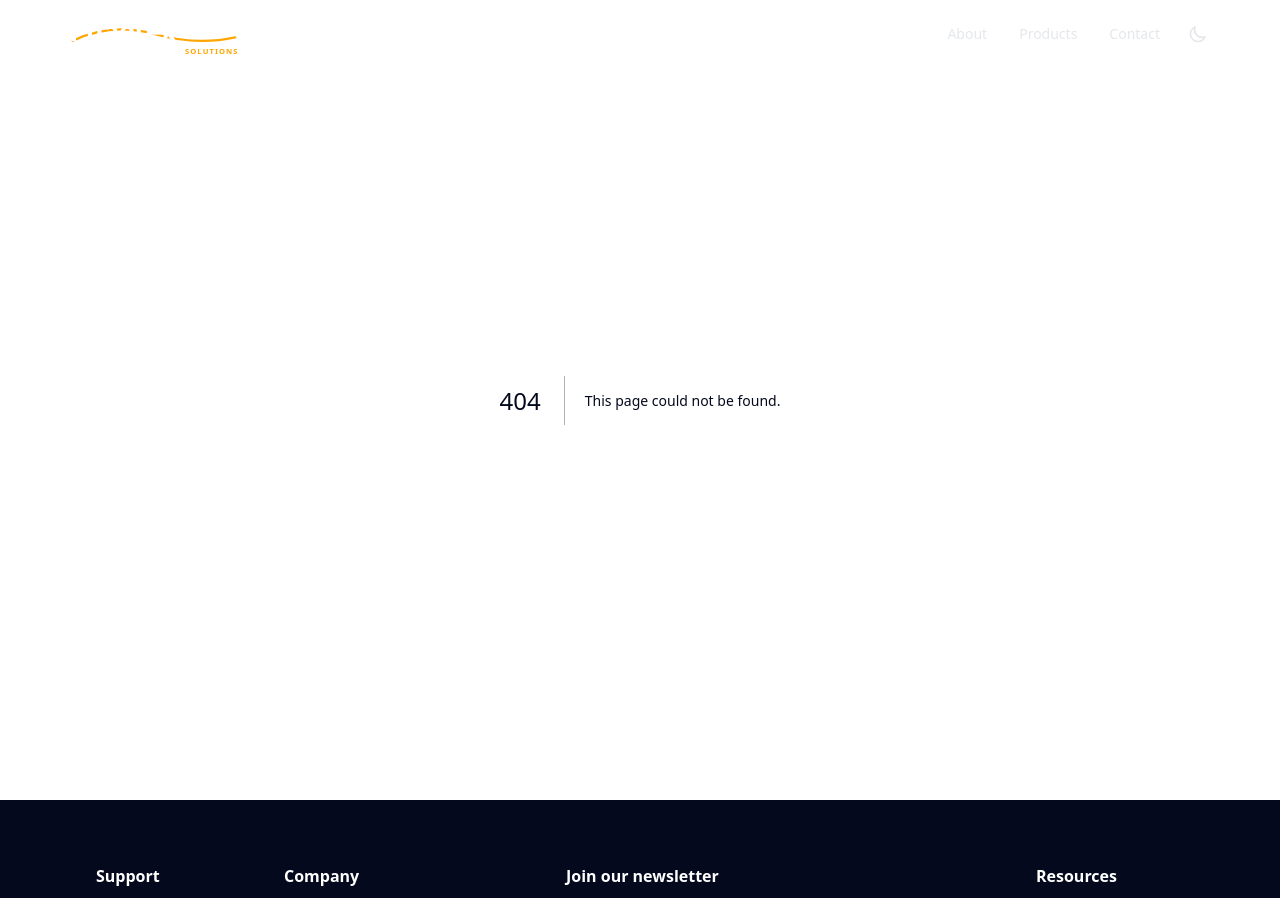
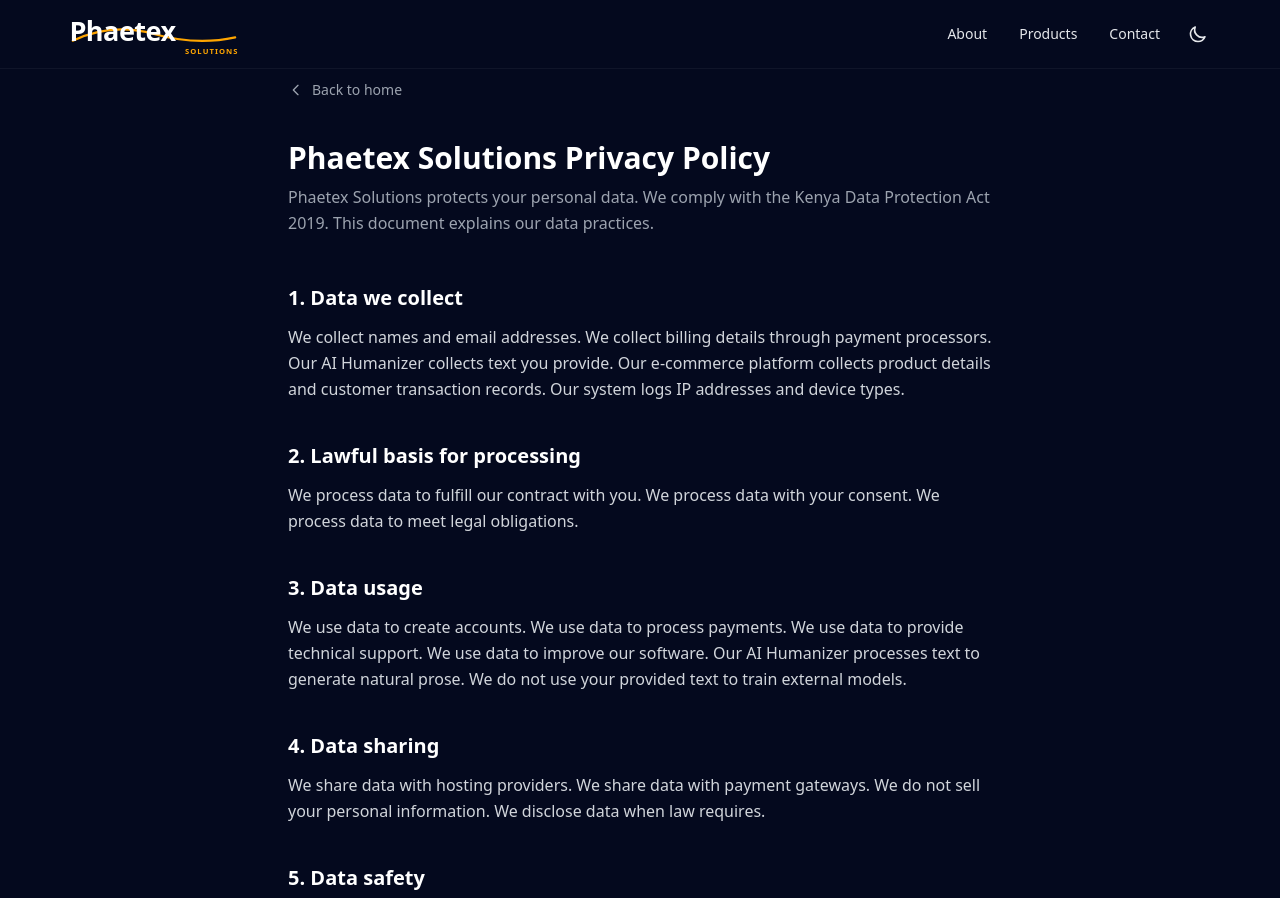
Before and after one commit to HarryKirigwi/phaetex-app, a Next.js app: page /privacy in a window 1280 px wide. Before the commit this address had no page. Shown: the top 898 px of the page. Built offline with nearby package versions, Linux system fonts and the light colour scheme.

Commit message:
Added a privacy policy section

```diff
--- /dev/null
+++ b/app/privacy/page.tsx
@@ -0,0 +1,111 @@
+import type { Metadata } from "next";
+import Link from "next/link";
+
+export const metadata: Metadata = {
+  title: "Privacy Policy | Phaetex Solutions",
+  description:
+    "Phaetex Solutions privacy policy. How we collect, use, and protect your data under the Kenya Data Protection Act 2019.",
+};
+
+const sections = [
+  {
+    number: 1,
+    title: "Data we collect",
+    body: "We collect names and email addresses. We collect billing details through payment processors. Our AI Humanizer collects text you provide. Our e-commerce platform collects product details and customer transaction records. Our system logs IP addresses and device types.",
+  },
+  {
+    number: 2,
+    title: "Lawful basis for processing",
+    body: "We process data to fulfill our contract with you. We process data with your consent. We process data to meet legal obligations.",
+  },
+  {
+    number: 3,
+    title: "Data usage",
+    body: "We use data to create accounts. We use data to process payments. We use data to provide technical support. We use data to improve our software. Our AI Humanizer processes text to generate natural prose. We do not use your provided text to train external models.",
+  },
+  {
+    number: 4,
+    title: "Data sharing",
+    body: "We share data with hosting providers. We share data with payment gateways. We do not sell your personal information. We disclose data when law requires.",
+  },
+  {
+    number: 5,
+    title: "Data safety",
+    body: "We use encryption. We monitor our servers. No electronic storage method is perfect. We protect data from unauthorized access. We report data breaches to officials before 72 hours pass.",
+  },
+  {
+    number: 6,
+    title: "Your rights",
+    body: "You request access to your data. You request correction of inaccurate data. You request deletion of your data. You object to data processing for marketing. You request a copy of your data in a portable format.",
+  },
+  {
+    number: 7,
+    title: "Data retention",
+    body: "We keep data as long as necessary for our services. We delete data when you close your account.",
+  },
+  {
+    number: 8,
+    title: "Cookies",
+    body: "Our platform uses cookies. Cookies track your session. You manage cookie settings in your browser.",
+  },
+  {
+    number: 9,
+    title: "Policy changes",
+    body: "We update this policy. We notify you of changes on this platform.",
+  },
+  {
+    number: 10,
+    title: "Contact us",
+    body: "Contact Phaetex Solutions through our platform. Address questions to our support team.",
+  },
+];
+
+export default function PrivacyPage() {
+  return (
+    <div className="min-h-screen bg-primary-dark text-gray-100">
+      <div className="max-w-3xl mx-auto px-4 sm:px-6 lg:px-8 py-12 sm:py-16 lg:py-20">
+        <Link
+          href="/"
+          className="inline-flex items-center gap-2 text-gray-400 hover:text-white transition-colors text-sm mb-10"
+        >
+          <svg className="w-4 h-4" fill="none" stroke="currentColor" viewBox="0 0 24 24" aria-hidden>
+            <path strokeLinecap="round" strokeLinejoin="round" strokeWidth={2} d="M15 19l-7-7 7-7" />
+          </svg>
+          Back to home
+        </Link>
+
+        <h1 className="text-2xl sm:text-3xl font-bold text-white mb-2">
+          Phaetex Solutions Privacy Policy
+        </h1>
+        <p className="text-gray-400 mb-12 leading-relaxed">
+          Phaetex Solutions protects your personal data. We comply with the Kenya Data Protection Act 2019. This document explains our data practices.
+        </p>
+
+        <div className="space-y-10">
+          {sections.map((section) => (
+            <section key={section.number} className="space-y-3">
+              <h2 className="text-lg sm:text-xl font-bold text-white">
+                {section.number}. {section.title}
+              </h2>
+              <p className="text-gray-300 leading-relaxed">
+                {section.body}
+              </p>
+            </section>
+          ))}
+        </div>
+
+        <div className="mt-14 pt-8 border-t border-gray-700">
+          <Link
+            href="/"
+            className="inline-flex items-center gap-2 text-accent-blue hover:text-accent-blue/90 transition-colors text-sm"
+          >
+            <svg className="w-4 h-4" fill="none" stroke="currentColor" viewBox="0 0 24 24" aria-hidden>
+              <path strokeLinecap="round" strokeLinejoin="round" strokeWidth={2} d="M15 19l-7-7 7-7" />
+            </svg>
+            Back to home
+          </Link>
+        </div>
+      </div>
+    </div>
+  );
+}
--- a/components/Footer.tsx
+++ b/components/Footer.tsx
@@ -180,14 +180,14 @@
             <p className="text-sm text-gray-500">
               Copyright © {new Date().getFullYear()} Phaetex Solutions
             </p>
-            <a href="#" className="text-sm text-gray-500 hover:text-white transition-colors border-b border-gray-500 pb-0.5">Privacy Policy</a>
+            <a href="/privacy" className="text-sm text-gray-500 hover:text-white transition-colors border-b border-gray-500 pb-0.5">Privacy Policy</a>
             <a href="#" className="text-sm text-gray-500 hover:text-white transition-colors border-b border-gray-500 pb-0.5">Terms & Conditions</a>
           </div>
           {/* Desktop: single line with pipes */}
           <p className="hidden md:block text-sm text-gray-500">
             Copyright © {new Date().getFullYear()} Phaetex Solutions{" "}
             <span className="text-gray-600">|</span>{" "}
-            <a href="#" className="text-gray-400 hover:text-white transition-colors">Privacy Policy</a>{" "}
+            <a href="/privacy" className="text-gray-400 hover:text-white transition-colors">Privacy Policy</a>{" "}
             <span className="text-gray-600">|</span>{" "}
             <a href="#" className="text-gray-400 hover:text-white transition-colors">Terms & Conditions</a>
           </p>
```
